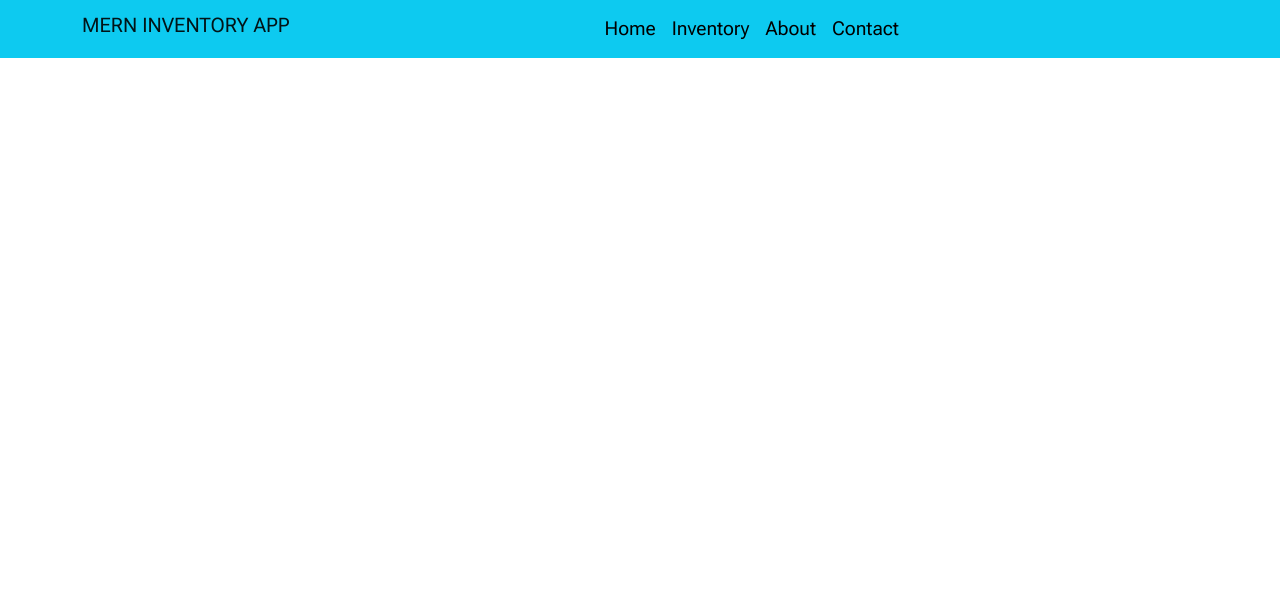
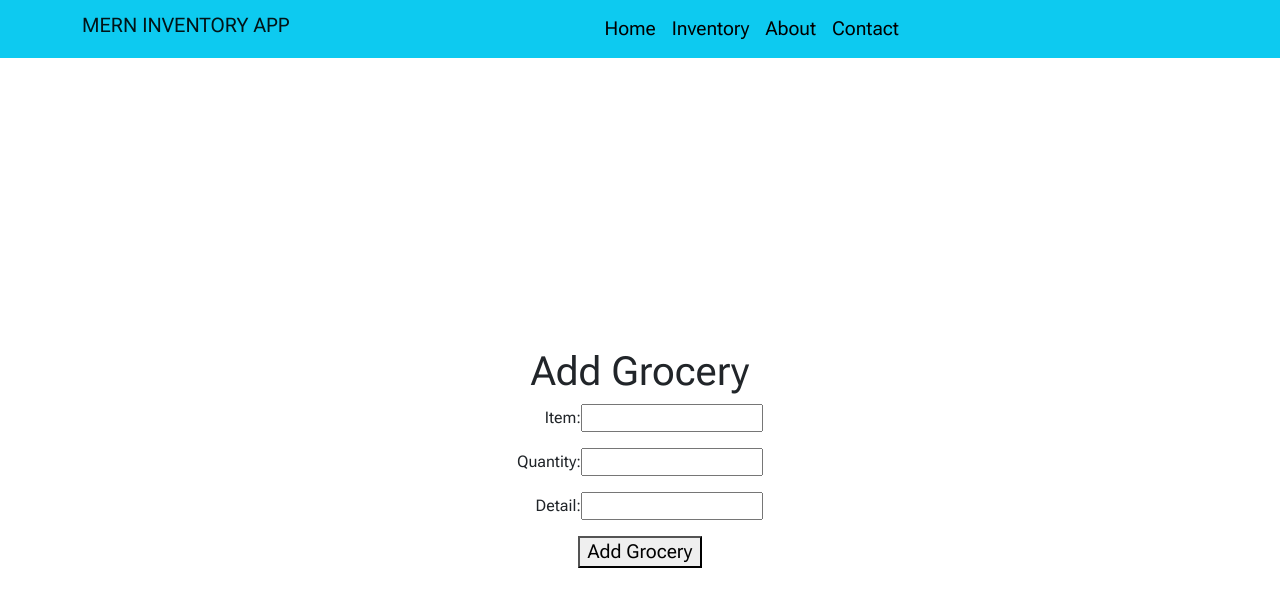
Before and after one commit to jipark92/mern-inventory-app, a React (Create React App) app in the folder client/: page /add in a window 1280 px wide. Shown: the top 606 px of the page. Built offline with nearby package versions, Linux system fonts and the light colour scheme.

Commit message:
make add inventory page and adding new data to mongo working from frontend

```diff
--- a/client/src/RouterSwitch.js
+++ b/client/src/RouterSwitch.js
@@ -1,6 +1,7 @@
 import { BrowserRouter,Routes,Route } from "react-router-dom"
 import About from "./components/About"
 import Contact from "./components/Contact"
+import AddGrocery from "./components/grocery/AddGrocery"
 import Header from "./components/Header"
 import Home from "./components/Home"
 import Inventory from "./components/Inventory"
@@ -14,6 +15,7 @@ export default function RouterSwitch() {
                 <Route path='/inventory' element={<Inventory/>}/>
                 <Route path='/about' element={<About/>}/>
                 <Route path='/contact' element={<Contact/>}/>
+                <Route path='/add' element={<AddGrocery/>}/>
             </Routes>
         </BrowserRouter>
     )
--- a/client/src/components/Inventory.js
+++ b/client/src/components/Inventory.js
@@ -1,5 +1,6 @@
 import Axios from 'axios'
 import {useState, useEffect} from 'react'
+import {Link} from 'react-router-dom'
 
 export default function Inventory() {
 
@@ -10,14 +11,12 @@ export default function Inventory() {
         .then(res=>{
             setInventory(res.data)
         })
-
     },[])
-
-
 
     return (
         <div className="inventory-container">
             <h1>Grocery Basket</h1>
+            <Link to="/add" className='add-grocery-link'>Add Grocery</Link>
             {inventory.map((inv,i)=>{
                 return(
                     <div className='basket-container' key={i}>
@@ -25,6 +24,10 @@ export default function Inventory() {
                         <p>Item: {inv.name}</p>
                         <p>Quantity: {inv.quantity}</p>
                         <p>Detail: {inv.detail}</p>
+                        <div className='btns-container'>
+                            <button className='bg-primary text-light'>EDIT</button>
+                            <button className='bg-danger text-light'>DELETE</button>
+                        </div>
                     </div>
                 )
             })}
--- /dev/null
+++ b/client/src/components/grocery/AddGrocery.js
@@ -0,0 +1,52 @@
+import Axios from 'axios'
+import {useState} from 'react'
+
+export default function AddGrocery(props) {
+
+    const [item, setItem] = useState("")
+    const [quantity, setQuantity] = useState(0)
+    const [detail, setDetail] = useState('')
+
+    const addInventory = () => {
+        console.log('clicked')
+        Axios.post('http://localhost:3001/add',{
+            name: item,
+            quantity: quantity,
+            detail: detail
+        })
+        .then(res=>{
+            alert('item added')
+        })
+    }
+
+    return (
+        <div className="add-grcoery-container">
+            <h1>Add Grocery</h1>
+            <div>
+                <p>Item:
+                    <input
+                    type='text'
+                    onChange={(e)=>{setItem(e.target.value)}}
+                    />
+                </p>
+
+                <p>Quantity:
+                    <input
+                    type='text'
+                    onChange={(e)=>{setQuantity(e.target.value)}}
+
+                    />
+                </p>
+
+                <p>Detail:
+                    <input
+                    type='text'
+                    onChange={(e)=>{setDetail(e.target.value)}}
+
+                    />
+                </p>
+            </div>
+            <button onClick={addInventory}>Add Grocery</button>
+        </div>
+    )
+}
--- a/client/src/index.css
+++ b/client/src/index.css
@@ -53,6 +53,43 @@
 
 .inventory-container{
   display: flex;
+  justify-content: flex-start;
+  align-items: center;
+  flex-direction: column;
+
+  height: 100%;
+  width: 100%;
+}
+
+.inventory-container .add-grocery-link{
+  font-size: 1.3rem;
+  text-decoration: none;
+  background-color: #0dcaf0;
+  color: white;
+  margin: 1rem;
+  padding: 0 0.5rem 0 0.5rem;
+  border: 1px solid black;
+  border-radius: 5px;
+}
+
+.basket-container{
+  border: 1px solid black;
+  padding: 0.5rem;
+}
+
+.basket-container .btns-container{
+  display: flex;
+  justify-content: space-evenly;
+}
+
+.basket-container .btns-container button{
+  padding: 0 0.5rem 0 0.5rem ;
+  border: none;
+  border-radius: 5px;
+}
+
+.add-grcoery-container{
+  display: flex;
   justify-content: center;
   align-items: center;
   flex-direction: column;
@@ -61,10 +98,18 @@
   width: 100%;
 }
 
-.basket-container{
-  border: 1px solid black;
-  padding: 0.5rem;
+.add-grcoery-container div{
+  display: flex;
+  flex-direction: column;
+  justify-content: center;
+  align-items:flex-end;
 }
+
+.add-grcoery-container button{
+  font-size: 1.2rem;
+  padding: 0 0.5rem 0 0.5rem;
+}
+
 
 .about-container{
   display: flex;
```
